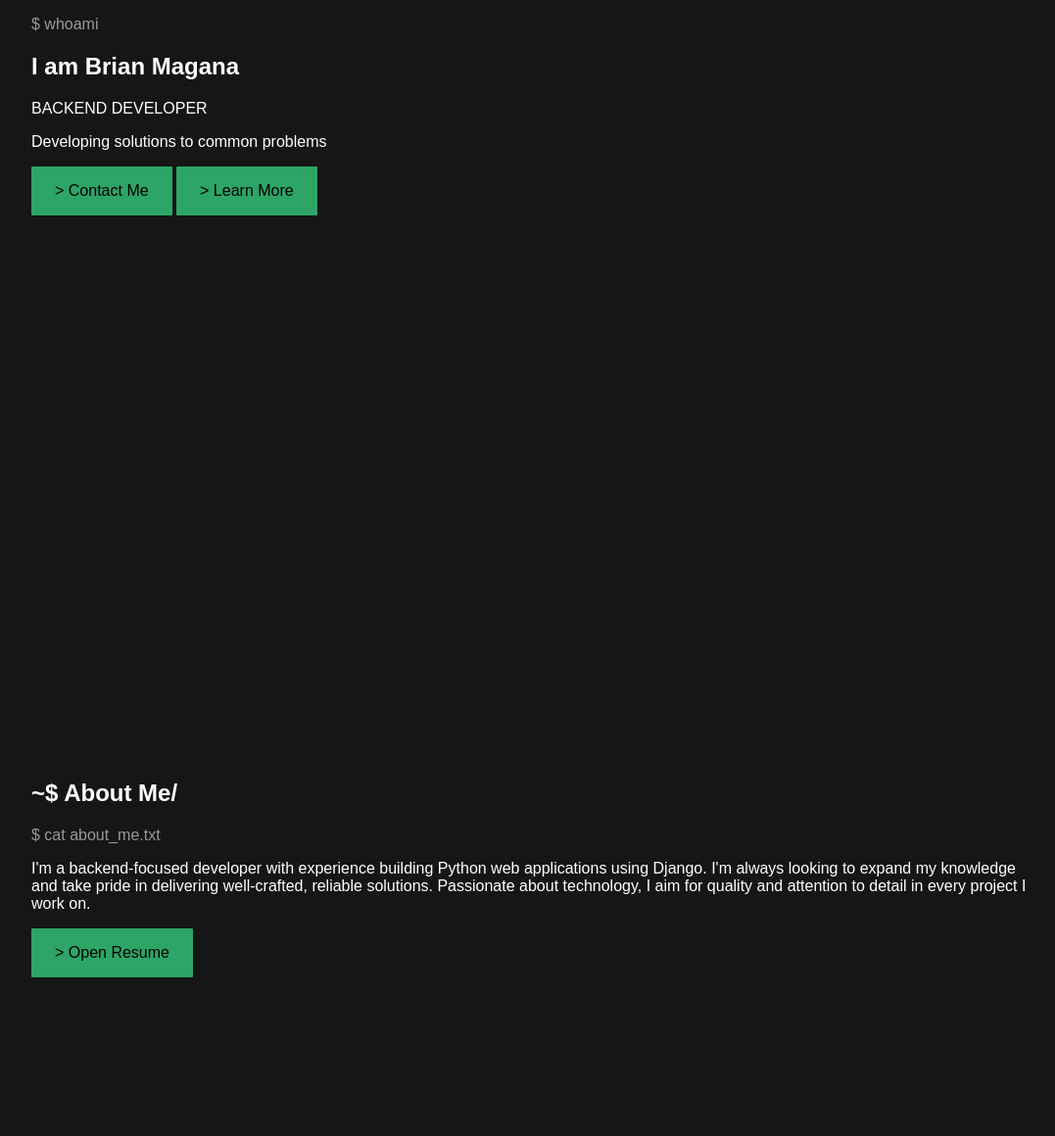
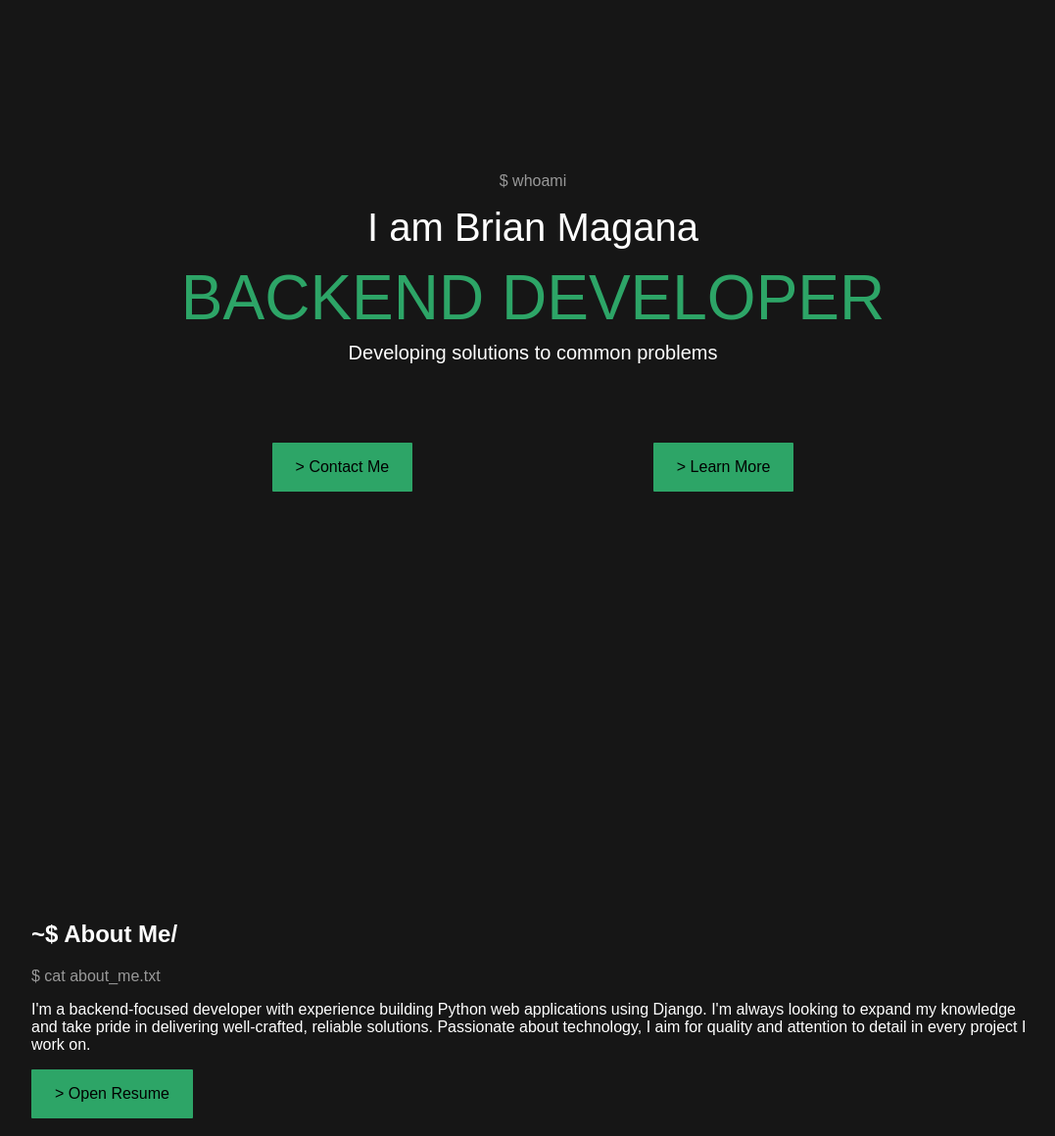
Before and after one commit to BrialexMaga/portfolio, a Flask app: page / in a window 1280 px wide. Shown: the part 58-1218 px from the top of the page at 98% size, without its empty margins (96-1173 px from the left). Run offline with Flask 3, Linux system fonts and the light colour scheme; some web fonts are replaced.

Commit message:
Add style to hero section

```diff
--- a/static/css/style.css
+++ b/static/css/style.css
@@ -93,11 +93,42 @@ html {
     color: var(--code-text-color);
 }
 
-/*
+.green-text {
+    color: var(--main-color);
+}
+
+.pinky-text {
+    color: var(--secondary-color);
+}
+
+
 #hero {
     display: flex;
+    margin-top: 20vh;
 
     flex-direction: column;
     align-items: center;
 }
-*/
+
+#hero h1 {
+    margin: 0;
+
+    font-size: 2.5rem;
+    font-weight: normal;
+}
+
+#hero .title {
+    margin: 12px 0 0 0;
+    font-size: 4rem;
+}
+
+#hero .slogan {
+    margin: 8px 0 80px 0;
+    font-size: 1.25rem;
+}
+
+#hero .btn-container {
+    width: 100%;
+    display: flex;
+    justify-content: space-evenly;
+}
--- a/templates/index.html
+++ b/templates/index.html
@@ -29,9 +29,9 @@
     <section class="section" id="hero">
         <p class="code">$ whoami</p>
         <h1>I am Brian Magana</h1>
-        <p>BACKEND DEVELOPER</p>
-        <p>Developing solutions to common problems</p>
-        <div>
+        <p class="title green-text">BACKEND DEVELOPER</p>
+        <p class="slogan">Developing solutions to common problems</p>
+        <div class="btn-container">
             <a class="btn" href="#contact">> Contact Me</a>
             <a class="btn" href="#about-me">> Learn More</a>
         </div>
```
